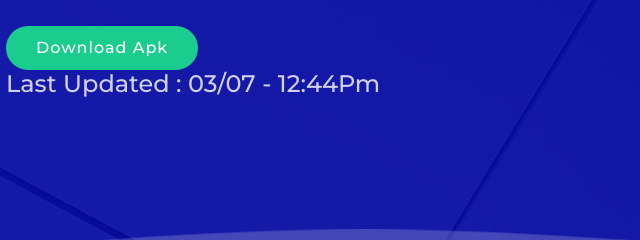
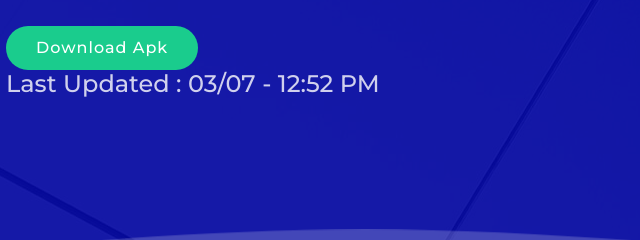
Before and after one commit to muhd-ameen/pandamus.io, a plain HTML site: page index.html in a window 1280 px wide. Shown: the part 430-670 px from the top of the page, 76-716 px from the left. Drawn offline with nearby package versions, Linux system fonts and the light colour scheme.

Commit message:
3/07 - 12:52

```diff
--- a/index.html
+++ b/index.html
@@ -72,7 +72,7 @@
             <h2>A Fully Fledged Real-time Tracker Flutter App Developers</h2>
             <div class="text-center text-lg-start">
               <a href="assets/apk/pandamus.io.apk" class="btn-get-started scrollto">Download Apk</a>
-              <h2>Last Updated : 03/07 - 12:44Pm</h2>
+              <h2>Last Updated : 03/07 - 12:52 PM</h2>
 
             </div>
           </div>
```
